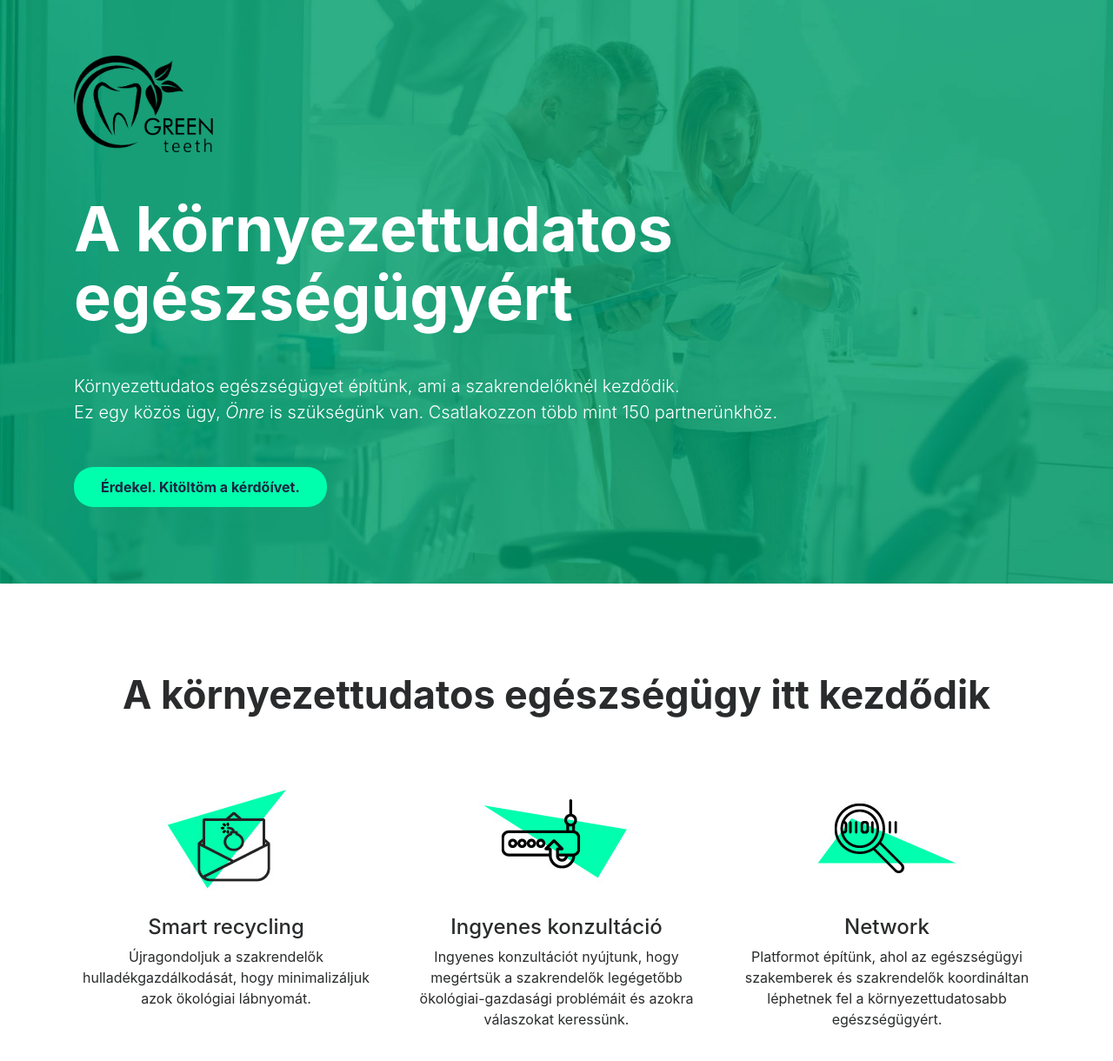
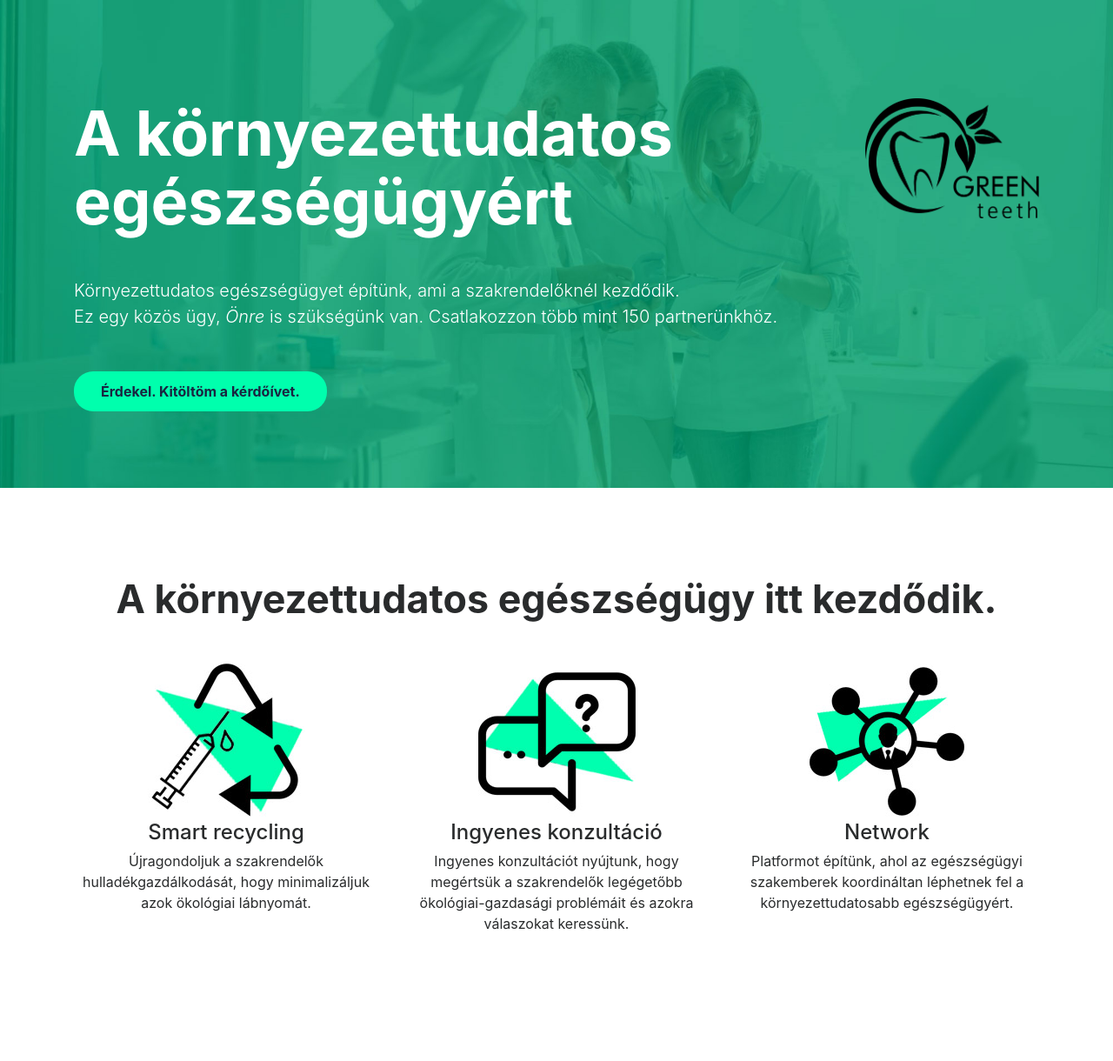
Before and after one commit to greenteeth/greenteeth.github.io, a plain HTML site: page index.html in a window 1280 px wide. Shown: the whole page at 87% size. After the commit the page ends 1146 px from the top, so only its background shows below. Drawn offline with Linux system fonts and the light colour scheme.

Commit message:
Final touches

```diff
--- a/css/custom.css
+++ b/css/custom.css
@@ -84,11 +84,11 @@ button {
 }
 
 #feature-first {
-    background: linear-gradient(168deg, #ffffff 55%, #00FFAD 0);
+    background: linear-gradient(168deg, #ffffff 100%, #00FFAD 0);
 }
 
 #feature-last {
-    background: #00FFAD;
+    background: #ffffff;
 }
 
 /********** price table **********/
--- a/index.html
+++ b/index.html
@@ -25,17 +25,22 @@
                 <div class="row justify-content-between">
                     <div class="col-2">
                         <!--<img src="img/logo.png" alt="logo">-->
-                        <img src="img/greenteeth_logo.png" alt="logo">
+                        <!--<img src="img/greenteeth_logo.png" alt="logo">-->
                     </div>
                     <div class="col-6 align-self-center text-right">
                         <!--<a href="#" class="text-white lead">Get Early Access</a>-->
                     </div>
                 </div>
             </header>
+            <div data-aos="fade" data-aos-easing="linear" data-aos-duration="1000" data-aos-once="true" class="my-5">
+            <img src="img/greenteeth_logo.png" alt="logo" style="float:right;width:200px;">
+            </div>
             <h1 data-aos="fade" data-aos-easing="linear" data-aos-duration="1000" data-aos-once="true" class="display-3 text-white font-weight-bold my-5">
             	A környezettudatos<br>
             	egészségügyért
             </h1>
+
+
             <p data-aos="fade" data-aos-easing="linear" data-aos-duration="1000" data-aos-once="true" class="lead text-white my-4">
                 Környezettudatos egészségügyet építünk, ami a szakrendelőknél kezdődik.
                 <br> Ez egy közös ügy, <i>Önre</i> is szükségünk van. Csatlakozzon több mint 150 partnerünkhöz.
@@ -45,22 +50,22 @@
     </div>
     <!-- three-blcok -->
     <div class="container my-5 py-2">
-        <h2 class="text-center font-weight-bold my-5">A környezettudatos egészségügy itt kezdődik</h2>
+        <h2 class="text-center font-weight-bold my-5">A környezettudatos egészségügy itt kezdődik.</h2>
         <div class="row">
             <div data-aos="fade-up" data-aos-delay="0" data-aos-duration="1000" data-aos-once="true" class="col-md-4 text-center">
-                <img src="img/smart-protect-1.jpg" alt="Anti-spam" class="mx-auto">
+                <img src="img/recycle.jpg" alt="Anti-spam" class="mx-auto">
                 <h4>Smart recycling</h4>
                 <p>Újragondoljuk a szakrendelők hulladékgazdálkodását, hogy minimalizáljuk azok ökológiai lábnyomát.</p>
             </div>
             <div data-aos="fade-up" data-aos-delay="200" data-aos-duration="1000" data-aos-once="true" class="col-md-4 text-center">
-                <img src="img/smart-protect-2.jpg" alt="Phishing Detect" class="mx-auto">
+                <img src="img/consulting.jpg" alt="Phishing Detect" class="mx-auto">
                 <h4>Ingyenes konzultáció</h4>
                 <p>Ingyenes konzultációt nyújtunk, hogy megértsük a szakrendelők legégetőbb ökológiai-gazdasági problémáit és azokra válaszokat keressünk.</p>
             </div>
             <div data-aos="fade-up" data-aos-delay="400" data-aos-duration="1000" data-aos-once="true" class="col-md-4 text-center">
-                <img src="img/smart-protect-3.jpg" alt="Smart Scan" class="mx-auto">
+                <img src="img/network.jpg" alt="Smart Scan" class="mx-auto">
                 <h4>Network</h4>
-                <p>Platformot építünk, ahol az egészségügyi szakemberek és szakrendelők koordináltan léphetnek fel a környezettudatosabb egészségügyért.</p>
+                <p>Platformot építünk, ahol az egészségügyi szakemberek koordináltan léphetnek fel a környezettudatosabb egészségügyért.</p>
             </div>
         </div>
     </div>
```
Also changed, not shown: img/consulting.jpg (added), img/consulting.png (added), img/network.jpg (added), img/recycle.jpg (added), 3 other files.
